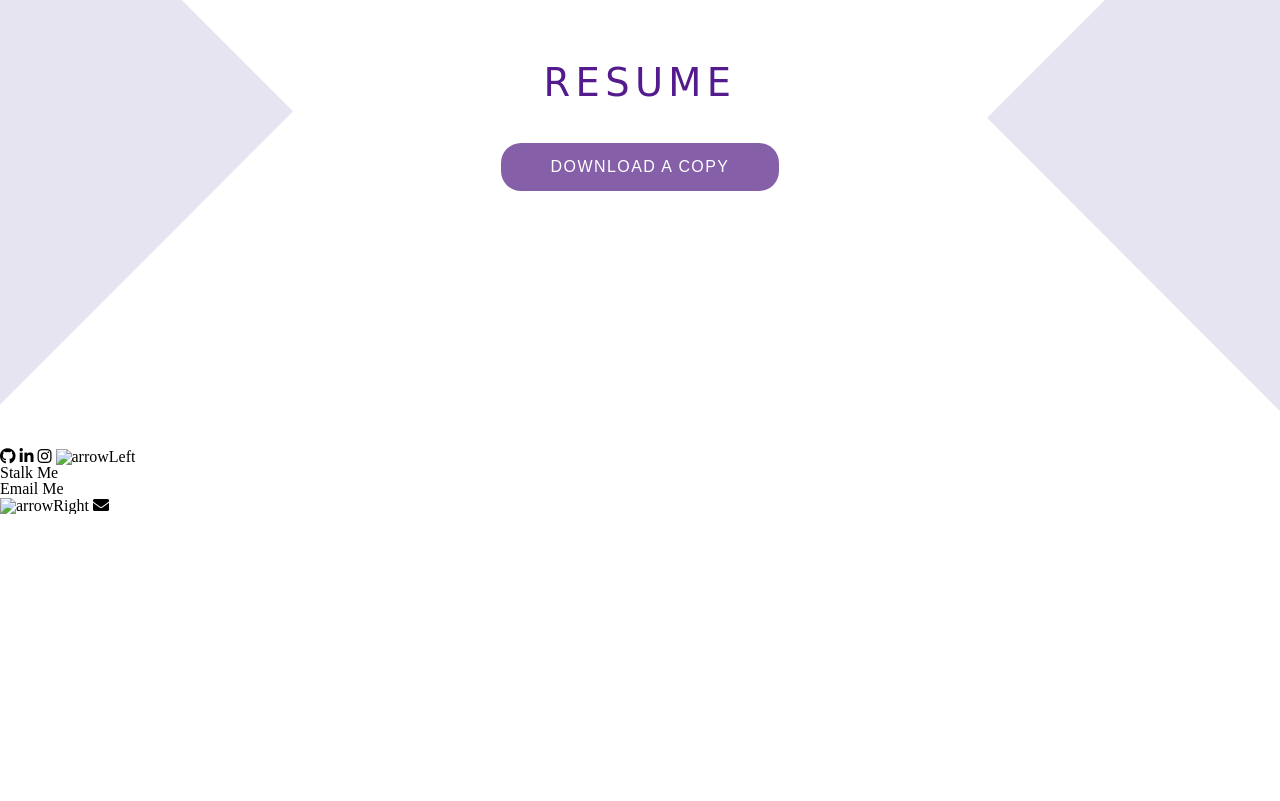
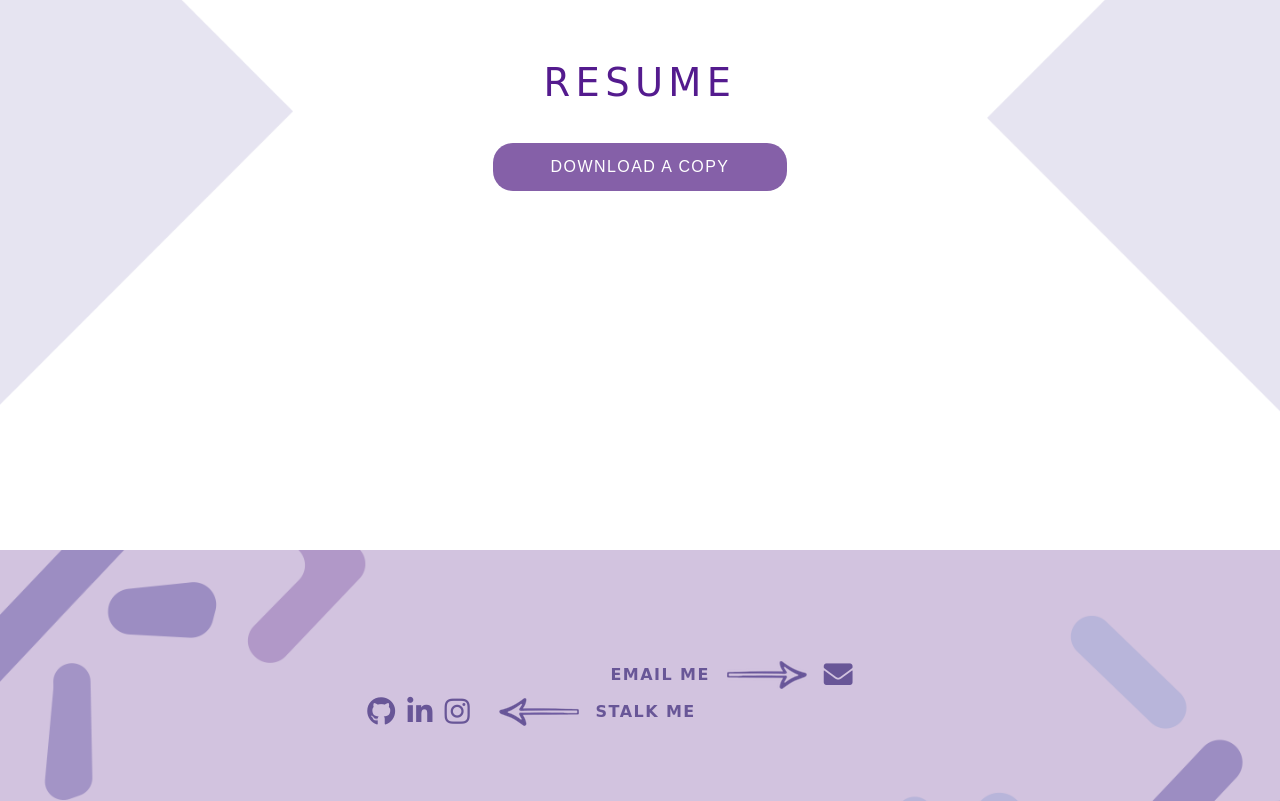
Before and after one commit to erinkahn/erin-kahn.com-2019, a website: page index.html in a window 1280 px wide. Shown: the part 4126-4927 px from the top of the page. Before the commit the page ends 4640 px from the top, so only its background shows below. Drawn offline with Linux system fonts and the light colour scheme; a web font is replaced by a local one.

Commit message:
some footer starts

```diff
--- a/index.html
+++ b/index.html
@@ -195,17 +195,17 @@
 
 		<footer>
 			<div> <!-- left icons-->
-				<i class="fab fa-github"></i>
-				<i class="fab fa-linkedin-in"></i>
-				<i class="fab fa-instagram"></i>
-				<img src="" alt="arrowLeft">
+				<em class="fab fa-github"></em>
+				<em class="fab fa-linkedin-in"></em>
+				<em class="fab fa-instagram"></em>
+				<img src="dist/img/arrowLft.png" alt="arrowLeft">
 				<h5>Stalk Me</h5>
 			</div>
 
 			<div> <!-- right mail icon-->
 				<h5>Email Me</h5>
-				<img src="" alt="arrowRight">
-				<i class="fas fa-envelope"></i>
+				<img src="dist/img/arrowRt.png" alt="arrowRight">
+				<em class="fas fa-envelope"></em>
 			</div>
 
 		</footer>
--- a/src/scss/main.scss
+++ b/src/scss/main.scss
@@ -1074,7 +1074,7 @@ h2{
 	}
 
 	.middle{
-		width: 20.83333333%;
+		width: 21.83333333%;
 		flex-direction: column;
 		display: flex;
 		justify-content: center;
@@ -1092,7 +1092,7 @@ h2{
 				padding: 14px 20px;
 			}
 			background-color: #8560a8;
-			padding: 16px 50px;
+			padding: 16px 58px;
 			border-radius: 20px;
 			transition: .4s ease-in-out;
 			&:hover{
@@ -1124,3 +1124,111 @@ h2{
 		width: 22.91666667%;
 	}
 }
+
+
+
+// footer section--------------------------------------------
+
+
+footer{
+	bottom: 0;
+	margin: 0 auto;
+	margin-top: 40%;
+	display: flex;
+	justify-content: center;
+	@media screen and (max-width: 767px){
+		flex-direction: column;
+	}
+	@media screen and (min-width: 768px){
+		margin-top: 24%;
+	}
+	@media screen and (min-width: 1024px){
+		margin-top: 14%;
+	}
+	@media screen and (min-width: 1224px){
+		margin-top: 8%;
+	}
+	background-image: url('../img/footer.png');
+	background-size: cover;
+
+
+	h5, em{
+		color: #685697;
+		white-space: nowrap;
+		text-transform: uppercase;
+	}
+
+	img{
+		padding: 0 17px;
+	}
+
+	h5{
+		@media screen and (max-width: 767px){
+			font-size: 1.5em;
+		}
+		letter-spacing: 0.09em;
+		font-family: 'Cabin Sketch', cursive;
+		font-weight: bold;
+	}
+
+	em{
+
+		font-size: 1.8em;
+
+	}
+
+	div{
+		@media screen and (max-width: 767px){
+			width: 80%;
+			margin: 0 auto;
+			justify-content: center;
+		}
+		@media screen and (min-width: 768px){
+			width: 30%;
+		}
+		display: flex;
+		flex-direction: row;
+		align-items: center;
+
+		//stalk me
+		&:first-child{
+			max-width: 31%;
+			padding: 107px 0 30px 0;
+			@media screen and (min-width: 1024px){
+				padding: 148px 0 74px 0;
+				max-width: 23%;
+			}
+			@media screen and (min-width: 1224px){
+				max-width: 19%;
+			}
+			@media screen and (min-width: 1440px){
+				max-width: 16%;
+			}
+
+			em{
+				display: flex;
+				padding-right: 12px;
+				align-items: center;
+				transition: .2s ease-in-out;
+				&:hover{
+					color: #fff;
+				}
+			}
+
+		}
+
+		// email me
+		&:last-child{
+			max-width: 23.61111111%;
+			padding: 50px 0 70px 0;
+			@media screen and (min-width: 768px){
+				padding: 82px 0;
+			}
+			@media screen and (min-width: 1024px){
+				padding: 105px 0;
+			}
+
+		}
+	}
+
+}
```
Also changed, not shown: dist/css/main.css, dist/img/arrowLft.png (added), dist/img/arrowRt.png (added), dist/img/footer.png (added), src/img/arrowLft.png (added), src/img/arrowRt.png (added), src/img/footer.png (added), 2 other files.
